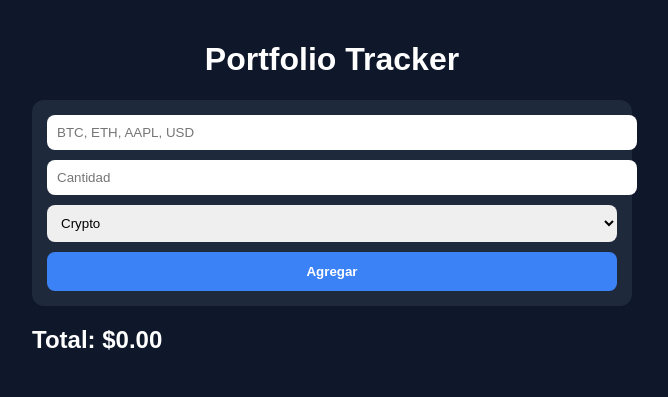
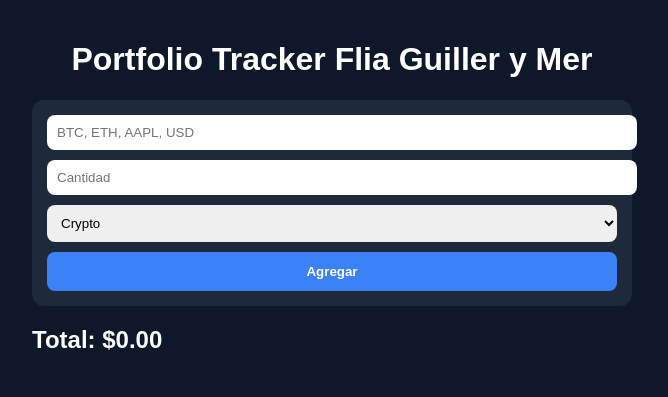
Before and after one commit to guilles-afk/portfolio-tracker, a plain HTML site: page index.html in a window 1280 px wide. Shown: the whole page, without its empty margins (308-976 px from the left). Drawn offline with Linux system fonts and the light colour scheme.

Commit message:
Update portfolio tracker title with full name

```diff
--- a/index.html
+++ b/index.html
@@ -9,7 +9,7 @@
 
 <div style="max-width:600px;margin:auto;padding:20px;">
 
-<h1 style="text-align:center;">Portfolio Tracker</h1>
+<h1 style="text-align:center;">Portfolio Tracker Flia Guiller y Mer</h1>
 
 <div style="background:#1e293b;padding:15px;border-radius:12px;margin-bottom:20px;">
   <input id="name" placeholder="BTC, ETH, AAPL, USD" style="width:100%;padding:10px;margin-bottom:10px;border-radius:8px;border:none;">
```
